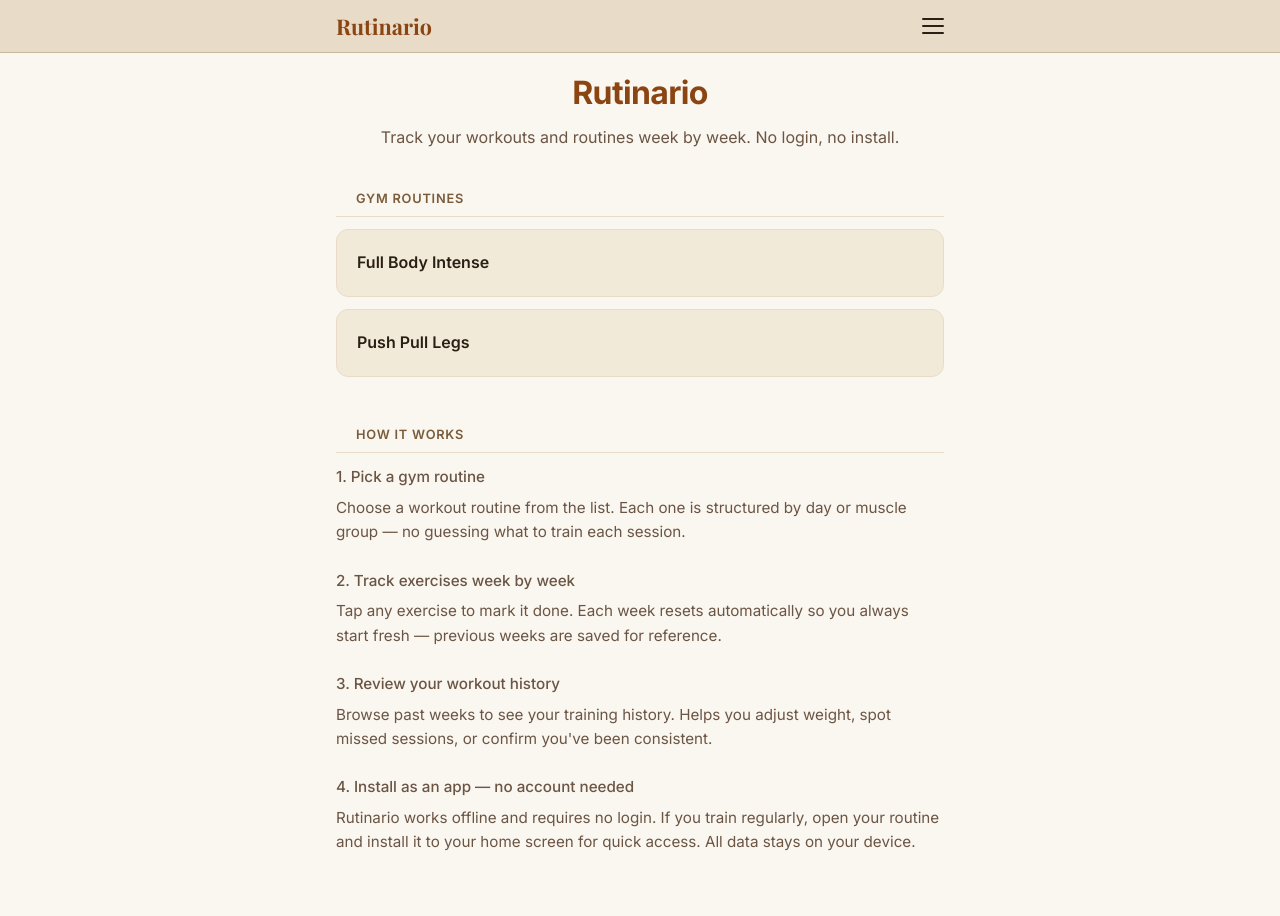
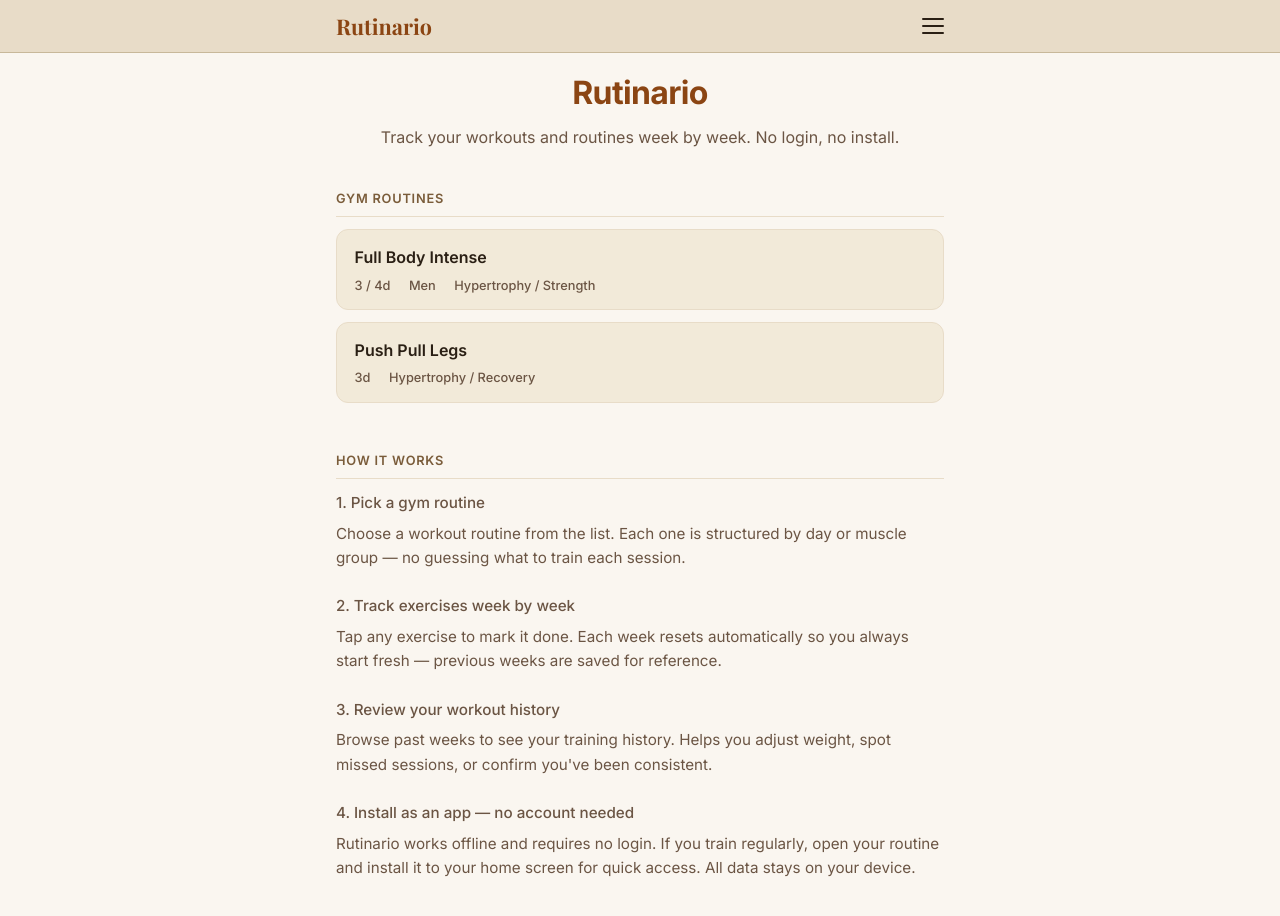
Before and after one commit to fermin-silva/rutinario, a Jekyll site: the page built from index.html, in a window 1280 px wide and 988 px high. Shown: the top 916 px of the window. Built offline with Jekyll 4.4.1, drawn with Linux system fonts in a browser that asks for light colours.

Commit message:
Add routine days/target/focus

```diff
--- a/_routines/fullbody.md
+++ b/_routines/fullbody.md
@@ -2,9 +2,16 @@
 name:
   en: Full Body Intense
   es: Cuerpo Completo Intenso
+days: "3 / 4"
+audience:
+  en: Men
+  es: Hombres
+focus:
+  en: Hypertrophy / Strength
+  es: Hipertrofia / Fuerza
 desc:
-  - en: "3-day full body routine focused on heavy compound lifts."
-    es: "Rutina full body de 3 días enfocada en levantamientos compuestos pesados."
+  - en: "3-4 day full body routine focused on hypertrophy and heavy compound lifts."
+    es: "Rutina full body de 3-4 días enfocada en hipertrofia y levantamientos compuestos pesados."
   - en: "Distribute the main compound lifts evenly throughout the week. Use accessories to complement the main lifts depending on fatigue."
     es: "Distribuí los compuestos principales de forma pareja a lo largo de la semana. Usá accesorios para complementar según la fatiga."
   - en: "Strength-focused training with frequency 3 for each muscle group."
--- a/assets/css/base.css
+++ b/assets/css/base.css
@@ -118,7 +118,6 @@ button { font-family: inherit; cursor: pointer; border: none; background: none;
   font-weight: 600;
   text-transform: uppercase;
   letter-spacing: 0.06em;
-  padding-left: 1.25rem;
   margin-bottom: 0.75rem;
   padding-bottom: 0.5rem;
 }
@@ -133,7 +132,7 @@ button { font-family: inherit; cursor: pointer; border: none; background: none;
   display: block;
   border: 1px solid transparent;
   border-radius: 12px;
-  padding: 1.25rem;
+  padding: 0.95rem 1.1rem;
   transition: border-color 0.2s;
 }
 
@@ -144,12 +143,31 @@ a.content-item:hover {
 .content-item-title {
   font-size: 1rem;
   font-weight: 600;
-  margin-bottom: 0.125rem;
+  margin-bottom: 0.45rem;
 }
 
 .content-item-desc {
   font-size: 0.875rem;
   line-height: 1.5;
+}
+
+.routine-meta {
+  display: flex;
+  flex-wrap: wrap;
+  align-items: center;
+  gap: 0;
+  font-size: 0.8rem;
+  line-height: 1.35;
+  font-weight: 500;
+}
+
+.routine-meta-part {
+  white-space: nowrap;
+}
+
+.routine-meta-spacer {
+  width: 1.15rem;
+  flex: 0 0 1.15rem;
 }
 
 .truncated {
--- a/assets/css/rutina.css
+++ b/assets/css/rutina.css
@@ -117,6 +117,7 @@ body {
 
 .content-item-title { color: var(--ink); }
 .content-item-desc { color: var(--ink-light); }
+.routine-meta { color: var(--ink-light); }
 
 .routine-page {
   padding-top: 0.5rem;
--- a/index.html
+++ b/index.html
@@ -85,21 +85,36 @@ how_it_works_steps:
           data-i18n-es="{{ routine.name.es | default: routine.name }}">
         {{ routine.name.en | default: routine.name }}
       </div>
-      <div class="content-item-desc">
-        {% if routine.type == "flat" %}
-          <span data-i18n-en="{{ routine.exercises | size }} {{ page.card_exercises.en }}"
-                data-i18n-es="{{ routine.exercises | size }} {{ page.card_exercises.es }}">
-            {{ routine.exercises | size }} {{ page.card_exercises.en }}
+      <div class="content-item-desc routine-meta">
+        {% if routine.days %}
+          <span class="routine-meta-part routine-meta-days"
+              data-i18n-en="{{ routine.days }}d"
+              data-i18n-es="{{ routine.days }}d">
+            {{ routine.days }}d
           </span>
-        {% elsif routine.type == "by_day" %}
-          <span data-i18n-en="{{ routine.days | size }} {{ page.card_days.en }}"
-                data-i18n-es="{{ routine.days | size }} {{ page.card_days.es }}">
-            {{ routine.days | size }} {{ page.card_days.en }}
+        {% endif %}
+        {% assign routine_audience_en = routine.audience.en | default: routine.audience %}
+        {% assign routine_audience_es = routine.audience.es | default: routine.audience %}
+        {% if routine_audience_en %}
+          {% if routine.days %}
+            <span class="routine-meta-spacer" aria-hidden="true"></span>
+          {% endif %}
+          <span class="routine-meta-part routine-meta-audience"
+              data-i18n-en="{{ routine_audience_en }}"
+              data-i18n-es="{{ routine_audience_es }}">
+            {{ routine_audience_en }}
           </span>
-        {% elsif routine.type == "by_group" %}
-          <span data-i18n-en="{{ routine.groups | size }} {{ page.card_groups.en }}"
-                data-i18n-es="{{ routine.groups | size }} {{ page.card_groups.es }}">
-            {{ routine.groups | size }} {{ page.card_groups.en }}
+        {% endif %}
+        {% assign routine_focus_en = routine.focus.en | default: routine.focus %}
+        {% assign routine_focus_es = routine.focus.es | default: routine.focus %}
+        {% if routine_focus_en %}
+          {% if routine.days or routine_audience_en %}
+            <span class="routine-meta-spacer" aria-hidden="true"></span>
+          {% endif %}
+          <span class="routine-meta-part routine-meta-focus"
+              data-i18n-en="{{ routine_focus_en }}"
+              data-i18n-es="{{ routine_focus_es }}">
+            {{ routine_focus_en }}
           </span>
         {% endif %}
       </div>
```
Also changed, not shown: _routines/ppl.md (+8 -4 lines).
